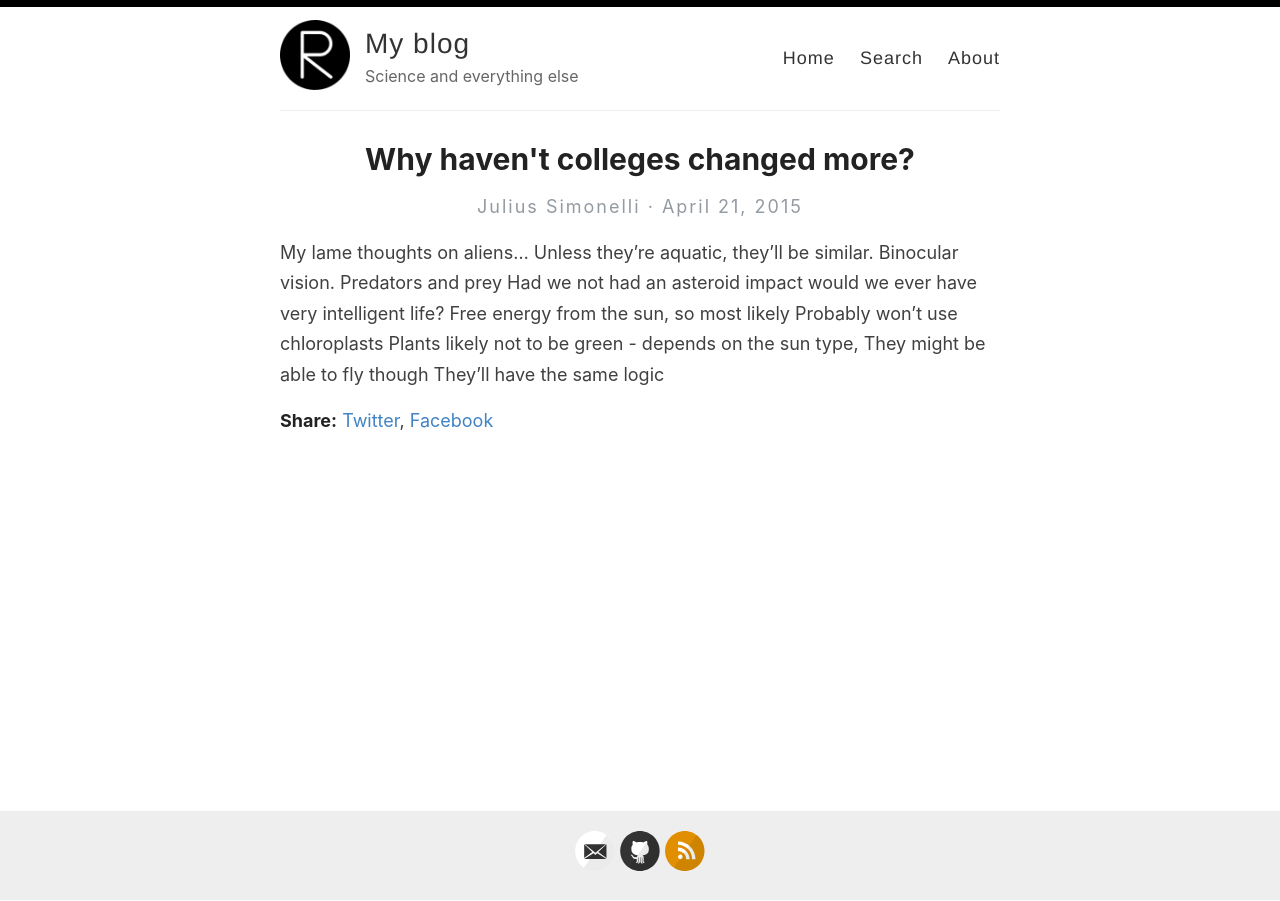
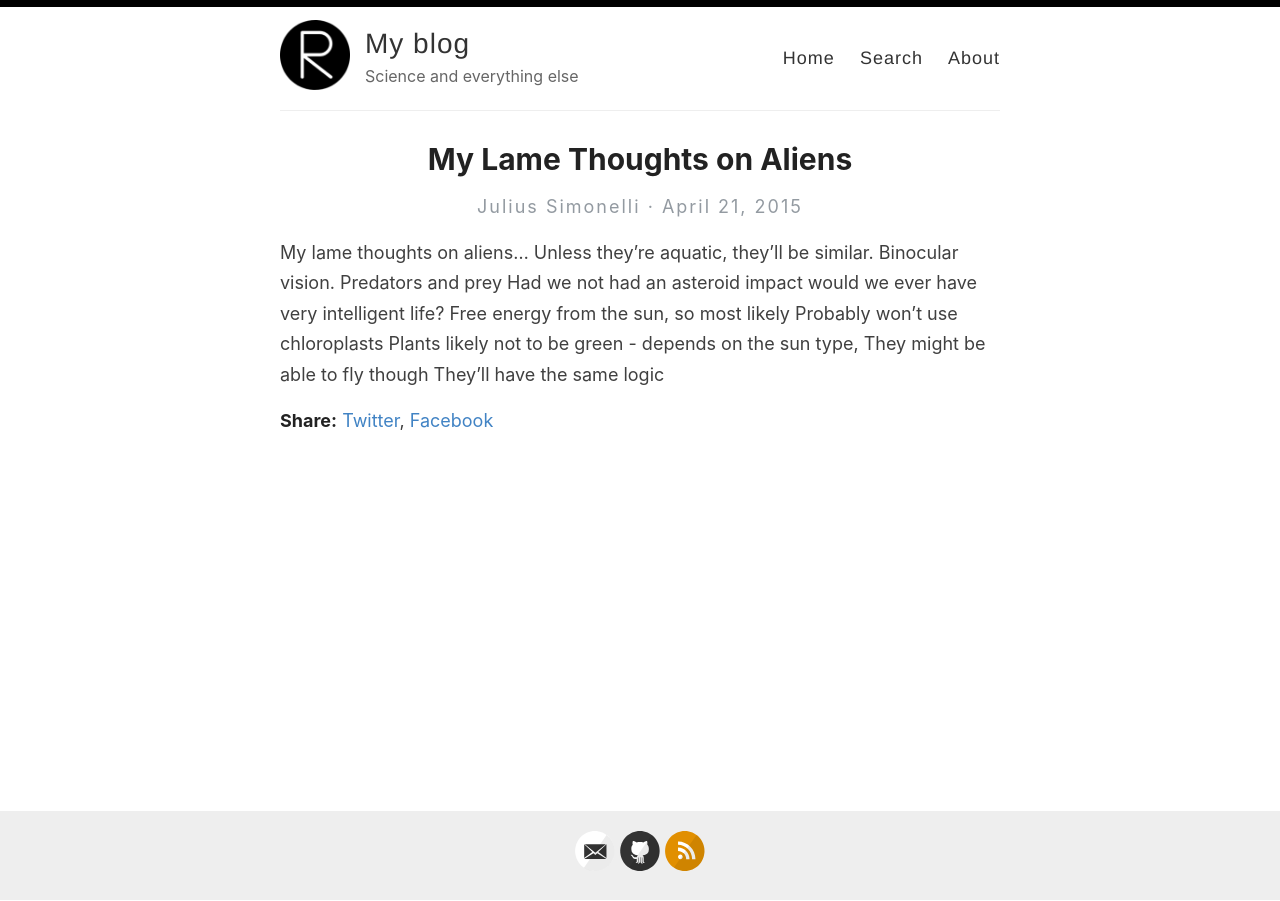
Before and after one commit to jss367/blog, a Jekyll site: the page built from _posts/2015-04-21-my-lame-thoughts-on-aliens.md, in a window 1280 px wide. Built offline with Jekyll 4.4.1, drawn with Linux system fonts in a browser that asks for light colours.

Commit message:
Update 2015-04-21-my-lame-thoughts-on-aliens.md

```diff
--- a/_posts/2015-04-21-my-lame-thoughts-on-aliens.md
+++ b/_posts/2015-04-21-my-lame-thoughts-on-aliens.md
@@ -1,6 +1,6 @@
 ---
 layout: post
-title: "Why haven't colleges changed more?"
+title: "My Lame Thoughts on Aliens"
 ---
 
 My lame thoughts on aliens…
```
